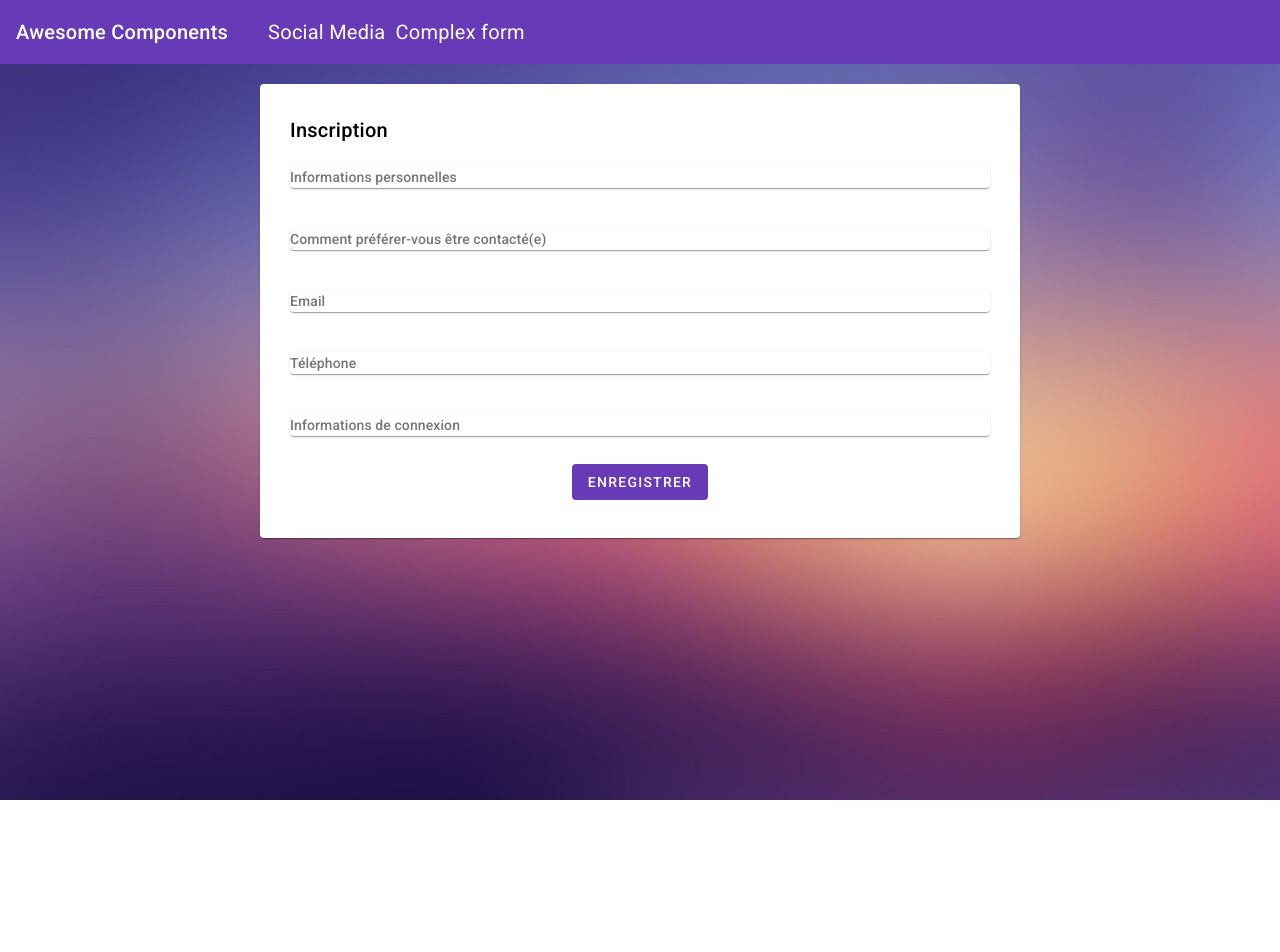
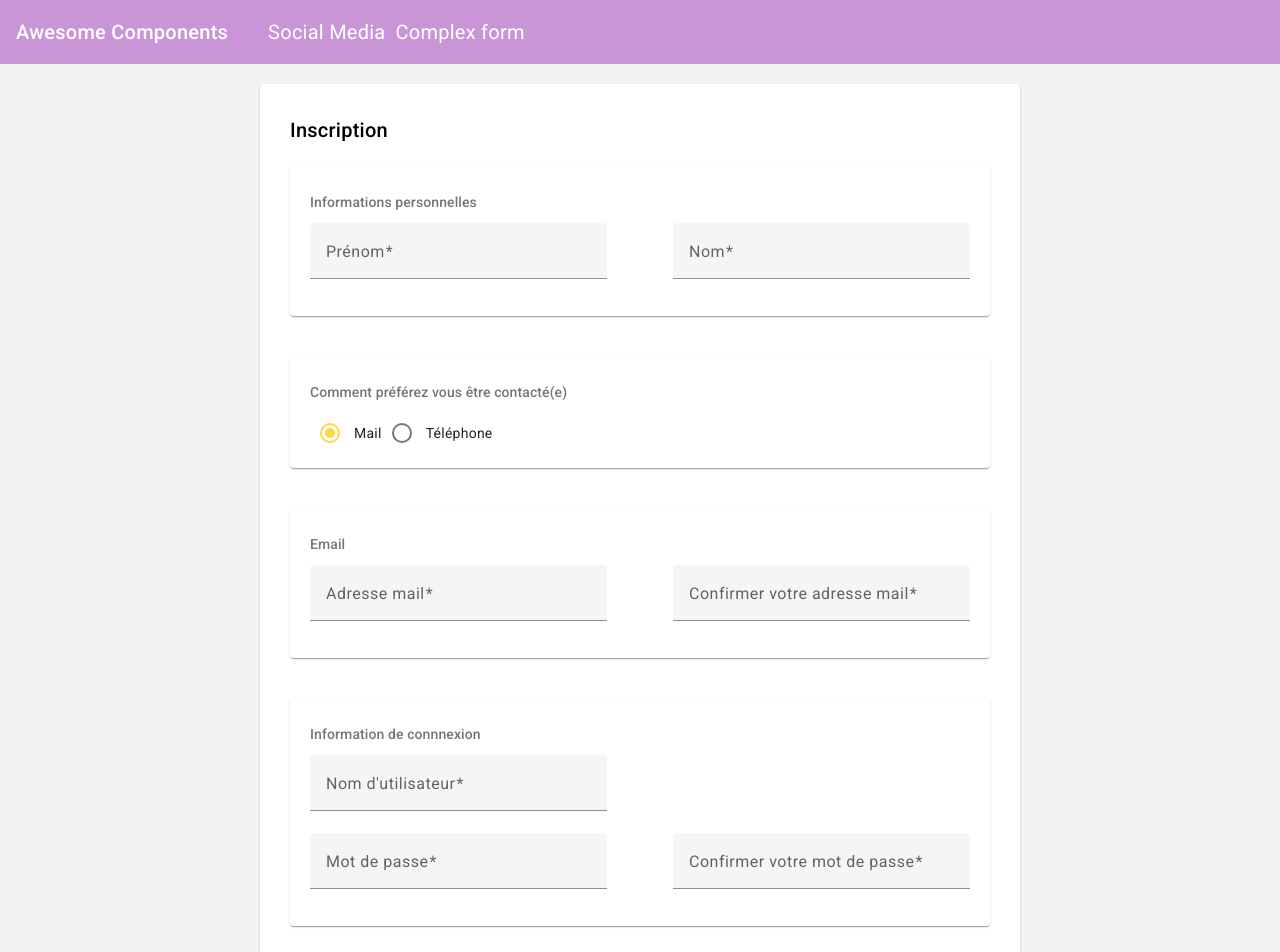
Before and after one commit to Yann-GitHub/awesome-components-angular, an Angular app: page /complex-form in a window 1280 px wide. Shown: the top 952 px of the page. Before the commit the page ends 800 px from the top, so only its background shows below. Built offline with nearby package versions, Linux system fonts and the light colour scheme.

Commit message:
Improve complex-form feature with additional fields, styling adjustments and input validators

```diff
--- a/src/app/complex-form/components/complex-form/complex-form.component.html
+++ b/src/app/complex-form/components/complex-form/complex-form.component.html
@@ -1,25 +1,123 @@
 <mat-card [formGroup]="mainForm" class="main-form">
   <mat-card-title>Inscription</mat-card-title>
-  <mat-card class="form-card">
+  <mat-card class="form-card" formGroupName="personalInfo">
     <mat-card-subtitle>Informations personnelles</mat-card-subtitle>
+    <div class="form-row">
+      <mat-form-field appearance="fill">
+        <mat-label>Prénom</mat-label>
+        <input matInput placeholder="Ex: John" formControlName="firstName" />
+        <mat-error>Ce champ est obligatoire</mat-error>
+      </mat-form-field>
+      <mat-form-field appearance="fill">
+        <mat-label>Nom</mat-label>
+        <input matInput placeholder="Ex: Doe" formControlName="lastName" />
+        <mat-error>Ce champs est obligatoire</mat-error>
+      </mat-form-field>
+    </div>
   </mat-card>
+
   <mat-card class="form-card">
     <mat-card-subtitle
-      >Comment préférer-vous être contacté(e)</mat-card-subtitle
+      >Comment préférez vous être contacté(e)</mat-card-subtitle
     >
+    <mat-radio-group formControlName="contactPreference">
+      <mat-radio-button value="email">Mail</mat-radio-button>
+      <mat-radio-button value="phone">Téléphone</mat-radio-button>
+    </mat-radio-group>
   </mat-card>
-  <mat-card class="form-card">
+
+  <mat-card
+    class="form-card"
+    [formGroup]="emailForm"
+    *ngIf="showEmailCtrl$ | async"
+  >
     <mat-card-subtitle>Email</mat-card-subtitle>
+    <div class="form-row">
+      <mat-form-field appearance="fill">
+        <mat-label>Adresse mail</mat-label>
+        <input
+          type="text"
+          matInput
+          placeholder="bob@gmail.com"
+          formControlName="email"
+        />
+        <mat-error>{{ this.getFormControlErrorText(emailCtrl) }}</mat-error>
+      </mat-form-field>
+      <mat-form-field appearance="fill">
+        <mat-label>Confirmer votre adresse mail</mat-label>
+        <input
+          type="text"
+          matInput
+          placeholder="bob@gmail.com"
+          formControlName="confirm"
+        />
+        <mat-error>{{
+          this.getFormControlErrorText(confirmEmailCtrl)
+        }}</mat-error>
+      </mat-form-field>
+    </div>
   </mat-card>
-  <mat-card class="form-card">
+  <mat-card class="form-card" *ngIf="showPhoneCtrl$ | async">
     <mat-card-subtitle>Téléphone</mat-card-subtitle>
+    <mat-form-field appearance="fill">
+      <mat-label>Numéro de téléphone</mat-label>
+      <input
+        type="text"
+        matInput
+        placeholder="0616151413"
+        [formControl]="phoneCtrl"
+      />
+      <mat-error>{{ this.getFormControlErrorText(phoneCtrl) }}</mat-error>
+    </mat-form-field>
   </mat-card>
-  <mat-card class="form-card">
-    <mat-card-subtitle>Informations de connexion</mat-card-subtitle>
+  <mat-card class="form-card" [formGroup]="loginInfoForm">
+    <mat-card-subtitle>Information de connnexion</mat-card-subtitle>
+    <mat-form-field appearance="fill">
+      <mat-label>Nom d'utilisateur</mat-label>
+      <input
+        type="text"
+        matInput
+        placeholder="biggy02"
+        formControlName="username"
+      />
+      <mat-error>Ce champ est requis</mat-error>
+    </mat-form-field>
+    <div class="form-row">
+      <mat-form-field appearance="fill">
+        <mat-label>Mot de passe</mat-label>
+        <input
+          type="password"
+          matInput
+          placeholder="xxxxxx"
+          formControlName="password"
+        />
+        <mat-error>Ce champ est requis</mat-error>
+      </mat-form-field>
+      <mat-form-field appearance="fill">
+        <mat-label>Confirmer votre mot de passe</mat-label>
+        <input
+          type="password"
+          matInput
+          placeholder="xxxxxx"
+          formControlName="confirmPassword"
+        />
+        <mat-error>Ce champ est requis</mat-error>
+      </mat-form-field>
+    </div>
   </mat-card>
   <mat-card-actions *ngIf="mainForm.valid">
-    <button mat-flat-button color="primary" (click)="onSubmitForm()">
+    <button
+      mat-flat-button
+      color="primary"
+      (click)="onSubmitForm()"
+      [disabled]="loading"
+    >
       ENREGISTRER
     </button>
   </mat-card-actions>
+  <mat-spinner
+    *ngIf="loading"
+    color="primary"
+    mode="indeterminate"
+  ></mat-spinner>
 </mat-card>
--- a/src/app/complex-form/components/complex-form/complex-form.component.scss
+++ b/src/app/complex-form/components/complex-form/complex-form.component.scss
@@ -14,6 +14,7 @@ mat-form-field {
 
 .form-card {
   margin: 20px 0;
+  padding: 15px 20px;
 }
 
 .mat-radio-button ~ .mat-radio-button {
@@ -48,3 +49,8 @@ mat-card-actions {
 .error-text {
   color: red;
 }
+
+mat-card-subtitle {
+  margin-bottom: 10px;
+  margin-top: 10px;
+}
--- a/src/app/complex-form/components/complex-form/complex-form.component.ts
+++ b/src/app/complex-form/components/complex-form/complex-form.component.ts
@@ -1,12 +1,23 @@
 import { CommonModule } from '@angular/common';
 import { Component, OnInit } from '@angular/core';
-import { FormBuilder, FormGroup, ReactiveFormsModule } from '@angular/forms';
+import {
+  AbstractControl,
+  FormBuilder,
+  FormControl,
+  FormGroup,
+  ReactiveFormsModule,
+  Validators,
+} from '@angular/forms';
+import { MatProgressSpinnerModule } from '@angular/material/progress-spinner';
 import { MatButtonModule } from '@angular/material/button';
 import { MatCardModule } from '@angular/material/card';
 import { MatPseudoCheckboxModule } from '@angular/material/core';
-import { MatFormFieldModule } from '@angular/material/form-field';
+import { MatError, MatFormFieldModule } from '@angular/material/form-field';
 import { MatInputModule } from '@angular/material/input';
 import { MatRadioModule } from '@angular/material/radio';
+import { map, Observable, startWith, tap } from 'rxjs';
+import { ComplexFormValue } from '../../models/complex-form-value.model';
+import { ComplexFormService } from '../../services/complex-form.service';
 
 @Component({
   selector: 'app-complex-form',
@@ -19,25 +30,164 @@ import { MatRadioModule } from '@angular/material/radio';
     MatButtonModule,
     MatRadioModule,
     MatCardModule,
+    MatProgressSpinnerModule,
     CommonModule,
   ],
   templateUrl: './complex-form.component.html',
   styleUrl: './complex-form.component.scss',
 })
 export class ComplexFormComponent implements OnInit {
+  loading = false;
   mainForm!: FormGroup;
 
-  constructor(private formBuilder: FormBuilder) {}
+  personalInfoForm!: FormGroup;
+  contactPreferenceCtrl!: FormControl;
+  emailCtrl!: FormControl;
+  confirmEmailCtrl!: FormControl;
+  emailForm!: FormGroup;
+  phoneCtrl!: FormControl;
+  passwordCtrl!: FormControl;
+  confirmPasswordCtrl!: FormControl;
+  loginInfoForm!: FormGroup;
+
+  showEmailCtrl$!: Observable<boolean>;
+  showPhoneCtrl$!: Observable<boolean>;
+
+  constructor(
+    private formBuilder: FormBuilder,
+    private complexFormService: ComplexFormService
+  ) {}
 
   ngOnInit(): void {
+    this.initFormControls();
     this.initMainForm();
+
+    this.initFormObservables();
   }
 
-  initMainForm(): void {
-    this.mainForm = this.formBuilder.group({});
+  private initMainForm(): void {
+    // Create the main form group with the form controls
+    this.mainForm = this.formBuilder.group({
+      personalInfo: this.personalInfoForm,
+      contactPreference: this.contactPreferenceCtrl,
+      email: this.emailForm,
+      phone: this.phoneCtrl,
+      loginInfo: this.loginInfoForm,
+    });
+  }
+
+  private initFormControls(): void {
+    this.personalInfoForm = this.formBuilder.group({
+      firstName: ['', Validators.required],
+      lastName: ['', Validators.required],
+    });
+
+    this.contactPreferenceCtrl = this.formBuilder.control('email');
+    this.emailCtrl = this.formBuilder.control('');
+    this.confirmEmailCtrl = this.formBuilder.control('');
+    this.emailForm = this.formBuilder.group({
+      email: this.emailCtrl,
+      confirm: this.confirmEmailCtrl,
+    });
+
+    this.phoneCtrl = this.formBuilder.control('');
+    this.passwordCtrl = this.formBuilder.control('', Validators.required);
+    this.confirmPasswordCtrl = this.formBuilder.control(
+      '',
+      Validators.required
+    );
+    this.loginInfoForm = this.formBuilder.group({
+      username: ['', Validators.required], // Simple form control with validation
+      password: this.passwordCtrl, // Independent form control with validation
+      confirmPassword: this.confirmPasswordCtrl, // Independent form control with validation
+    });
+  }
+
+  private initFormObservables(): void {
+    this.showEmailCtrl$ = this.contactPreferenceCtrl.valueChanges.pipe(
+      startWith(this.contactPreferenceCtrl.value), // Start with the current value of the control
+      map((preference) => preference === 'email'),
+      tap((showEmailCtrl) => {
+        this.setEmailValidators(showEmailCtrl);
+      })
+    );
+    this.showPhoneCtrl$ = this.contactPreferenceCtrl.valueChanges.pipe(
+      startWith(this.contactPreferenceCtrl.value), // Start with the current value of the control
+      map((preference) => preference === 'phone'),
+      tap((showPhoneCtrl) => {
+        this.setPhoneValidators(showPhoneCtrl);
+      })
+    );
+  }
+
+  private setEmailValidators(showEmailCtrl: boolean) {
+    if (showEmailCtrl) {
+      // Add required validation to the email and confirm email controls
+      this.emailCtrl.setValidators([Validators.required, Validators.email]);
+      this.confirmEmailCtrl.setValidators([
+        Validators.required,
+        Validators.email,
+      ]);
+    } else {
+      // Clear the validators for the email and confirm email controls
+      this.emailCtrl.clearValidators();
+      this.confirmEmailCtrl.clearValidators();
+    }
+    this.emailCtrl.updateValueAndValidity(); // Update the validation status of the control after changing the validators
+    this.confirmEmailCtrl.updateValueAndValidity(); // Update the validation status of the control after changing the validators
+  }
+
+  private setPhoneValidators(showPhoneCtrl: boolean) {
+    if (showPhoneCtrl) {
+      // Add required validation to the phone control
+      this.phoneCtrl.setValidators([
+        Validators.required,
+        Validators.minLength(10),
+        Validators.maxLength(10),
+      ]);
+    } else {
+      // Clear the validators for the phone control
+      this.phoneCtrl.clearValidators();
+    }
+    this.phoneCtrl.updateValueAndValidity(); // Update the validation status of the control after changing the validators
   }
 
   onSubmitForm(): void {
-    console.log(this.mainForm.value);
+    // console.log(this.mainForm.value);
+    this.loading = true;
+    this.complexFormService
+      .saveUserInfo(this.mainForm.value)
+      .pipe(
+        tap((saved) => {
+          this.loading = false;
+          if (saved) {
+            this.resetForm();
+            console.log('User info saved successfully');
+          } else {
+            console.error('Failed to save user info');
+          }
+        })
+      )
+      .subscribe();
+  }
+
+  private resetForm() {
+    this.mainForm.reset();
+    this.contactPreferenceCtrl.patchValue('email');
+  }
+
+  getFormControlErrorText(ctrl: AbstractControl) {
+    // AbstractControl is the base class for all form controls in Angular
+    if (ctrl.hasError('required')) {
+      return 'Ce champ est obligatoire';
+    } else if (ctrl.hasError('email')) {
+      return 'Veuillez saisir une adresse e-mail valide';
+    } else if (ctrl.hasError('minlength')) {
+      return 'Pas assez de caractères';
+    } else if (ctrl.hasError('maxlength')) {
+      return 'Trop de caractères';
+    } else {
+      return 'Valeur invalide';
+    }
   }
 }
--- a/src/app/core/components/header/header.component.scss
+++ b/src/app/core/components/header/header.component.scss
@@ -6,3 +6,7 @@ li {
   display: inline-block;
   margin-right: 10px;
 }
+
+mat-toolbar {
+  background-color: #ca95d7;
+}
--- a/src/styles.scss
+++ b/src/styles.scss
@@ -7,10 +7,11 @@ body {
 body {
   margin: 0;
   font-family: Roboto, "Helvetica Neue", sans-serif;
-  background-image: url("./assets/images/blurred-bg.jpeg");
-  background-size: cover;
-  background-repeat: no-repeat;
-  background-attachment: fixed;
+  background-color: #f2f2f2;
+  // background-image: url("./assets/images/blurred-bg.jpeg");
+  // background-size: cover;
+  // background-repeat: no-repeat;
+  // background-attachment: fixed;
 }
 
 a {
```
